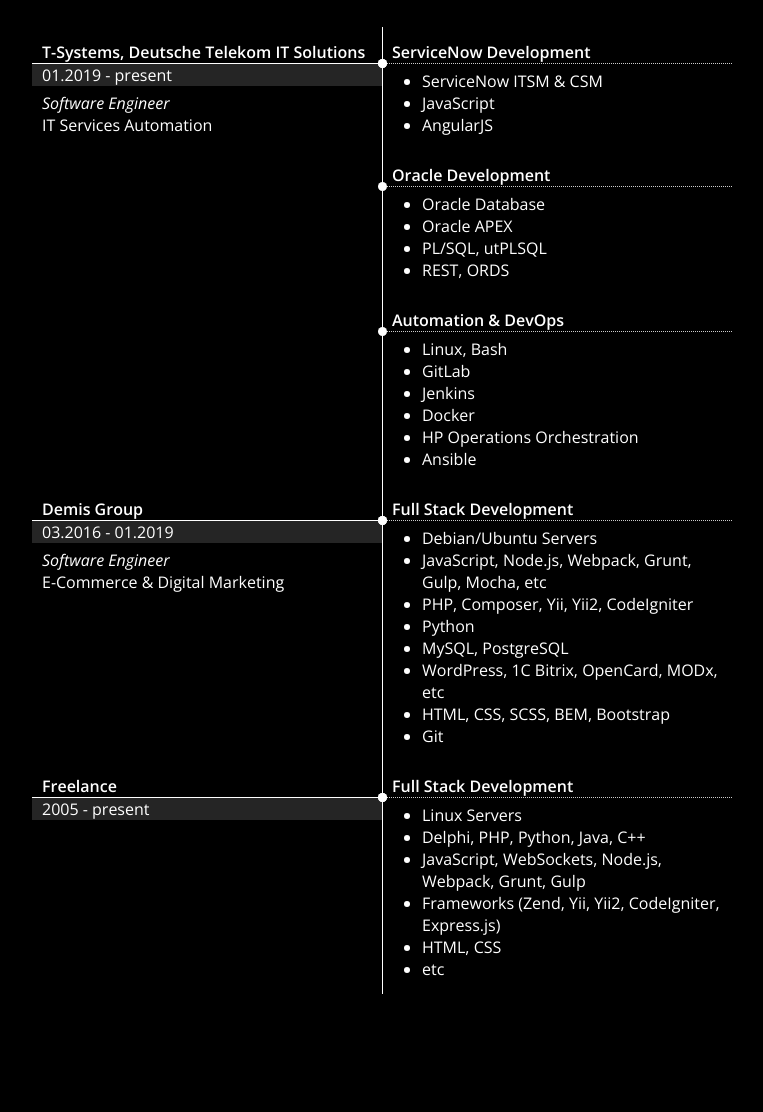
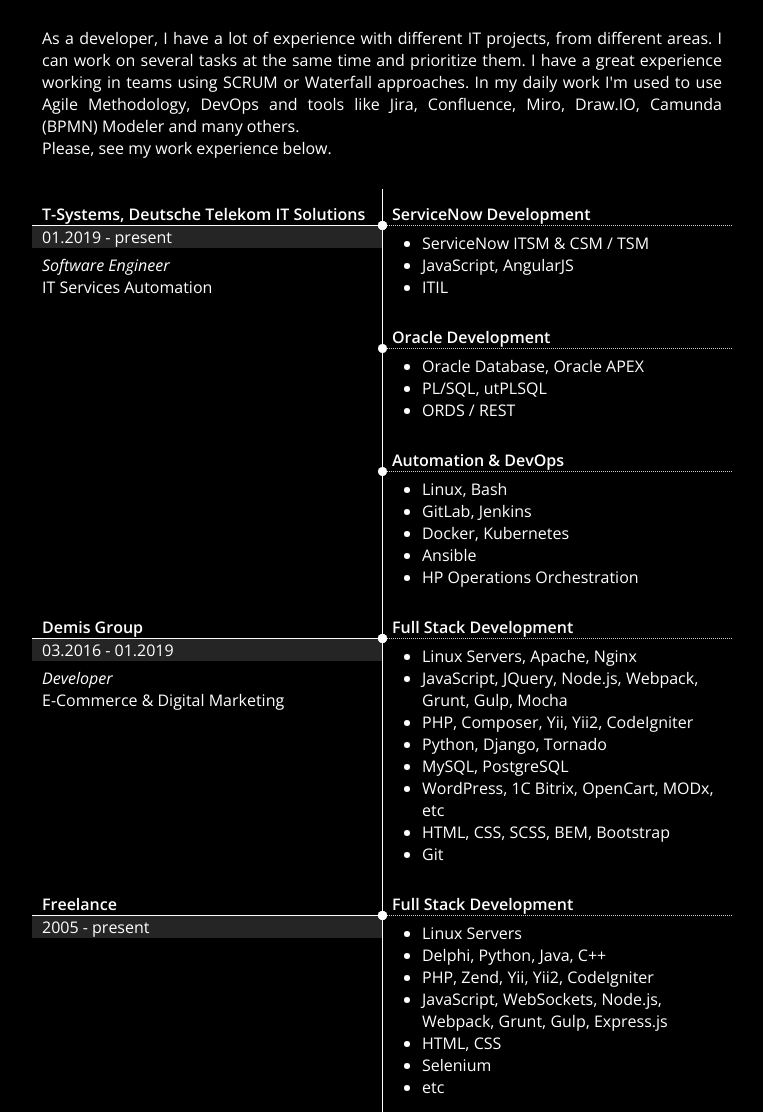
Before and after one commit to DmitryM/dmitrii.github.io, a plain HTML site: page index.html in a window 1280 px wide. Shown: the part 160-1272 px from the top of the page, without its empty margins (258-1021 px from the left). Before the commit the page ends 1154 px from the top, so only its background shows below. Drawn offline with nearby package versions, Linux system fonts and the light colour scheme.

Commit message:
Added info section

```diff
--- a/index.html
+++ b/index.html
@@ -50,6 +50,14 @@
 
     .card__line {
       font-size: 16px;
+    }
+
+    .information {
+      box-sizing: border-box;
+      max-width: 700px;
+      margin: 30px auto;
+      padding: 0 10px;
+      text-align: justify;
     }
 
     .resume {
@@ -164,6 +172,10 @@
     <p class="card__line">Voronezh, Russia</p>
     <p class="card__line">English, B2</p>
   </section>
+  <section class="information">
+    <p>As a developer, I have a lot of experience with different IT projects, from different areas. I can work on several tasks at the same time and prioritize them. I have a great experience working in teams using SCRUM or Waterfall approaches. In my daily work I'm used to use Agile Methodology, DevOps and tools like Jira, Confluence, Miro, Draw.IO, Camunda (BPMN) Modeler and many others.</p>
+    <p>Please, see my work experience below.</p>
+  </section>
   <section class="resume">
     <div class="resume__block resume__block_type_experience">
       <p class="resume__item resume__item_type_title">T-Systems, Deutsche Telekom IT Solutions</p>
@@ -174,46 +186,44 @@
     <div class="resume__block resume__block_type_skill">
       <p class="resume__item resume__item_type_title">ServiceNow Development</p>
       <ul class="resume__item resume__item_type_list">
-        <li>ServiceNow ITSM & CSM</li>
-        <li>JavaScript</li>
-        <li>AngularJS</li>
+        <li>ServiceNow ITSM & CSM / TSM</li>
+        <li>JavaScript, AngularJS</li>
+        <li>ITIL</li>
       </ul>
     </div>
     <div class="resume__block resume__block_type_skill">
       <p class="resume__item resume__item_type_title">Oracle Development</p>
       <ul class="resume__item resume__item_type_list">
-        <li>Oracle Database</li>
-        <li>Oracle APEX</li>
+        <li>Oracle Database, Oracle APEX</li>
         <li>PL/SQL, utPLSQL</li>
-        <li>REST, ORDS</li>
+        <li>ORDS / REST</li>
       </ul>
     </div>
     <div class="resume__block resume__block_type_skill">
       <p class="resume__item resume__item_type_title">Automation & DevOps</p>
       <ul class="resume__item resume__item_type_list">
         <li>Linux, Bash</li>
-        <li>GitLab</li>
-        <li>Jenkins</li>
-        <li>Docker</li>
+        <li>GitLab, Jenkins</li>
+        <li>Docker, Kubernetes</li>
+        <li>Ansible</li>
         <li>HP Operations Orchestration</li>
-        <li>Ansible</li>
       </ul>
     </div>
     <div class="resume__block resume__block_type_experience">
       <p class="resume__item resume__item_type_title">Demis Group</p>
       <p class="resume__item resume__item_type_period">03.2016 - 01.2019</p>
-      <p class="resume__item resume__item_type_position">Software Engineer</p>
+      <p class="resume__item resume__item_type_position">Developer</p>
       <p class="resume__item">E-Commerce & Digital Marketing</p>
     </div>
     <div class="resume__block resume__block_type_skill">
       <p class="resume__item resume__item_type_title">Full Stack Development</p>
       <ul class="resume__item resume__item_type_list">
-        <li>Debian/Ubuntu Servers</li>
-        <li>JavaScript, Node.js, Webpack, Grunt, Gulp, Mocha, etc</li>
+        <li>Linux Servers, Apache, Nginx</li>
+        <li>JavaScript, JQuery, Node.js, Webpack, Grunt, Gulp, Mocha</li>
         <li>PHP, Composer, Yii, Yii2, CodeIgniter</li>
-        <li>Python</li>
+        <li>Python, Django, Tornado</li>
         <li>MySQL, PostgreSQL</li>
-        <li>WordPress, 1C Bitrix, OpenCard, MODx, etc</li>
+        <li>WordPress, 1C Bitrix, OpenCart, MODx, etc</li>
         <li>HTML, CSS, SCSS, BEM, Bootstrap</li>
         <li>Git</li>
       </ul>
@@ -226,10 +236,11 @@
       <p class="resume__item resume__item_type_title">Full Stack Development</p>
       <ul class="resume__item resume__item_type_list">
         <li>Linux Servers</li>
-        <li>Delphi, PHP, Python, Java, C++</li>
-        <li>JavaScript, WebSockets, Node.js, Webpack, Grunt, Gulp</li>
-        <li>Frameworks (Zend, Yii, Yii2, CodeIgniter, Express.js)</li>
+        <li>Delphi, Python, Java, C++</li>
+        <li>PHP, Zend, Yii, Yii2, CodeIgniter</li>
+        <li>JavaScript, WebSockets, Node.js, Webpack, Grunt, Gulp, Express.js</li>
         <li>HTML, CSS</li>
+        <li>Selenium</li>
         <li>etc</li>
       </ul>
     </div>
```
